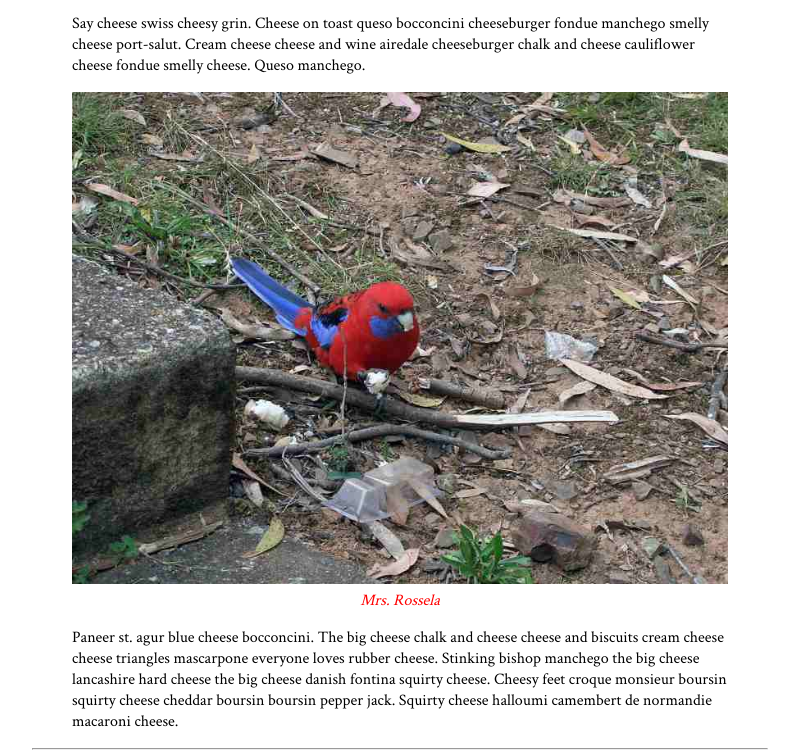
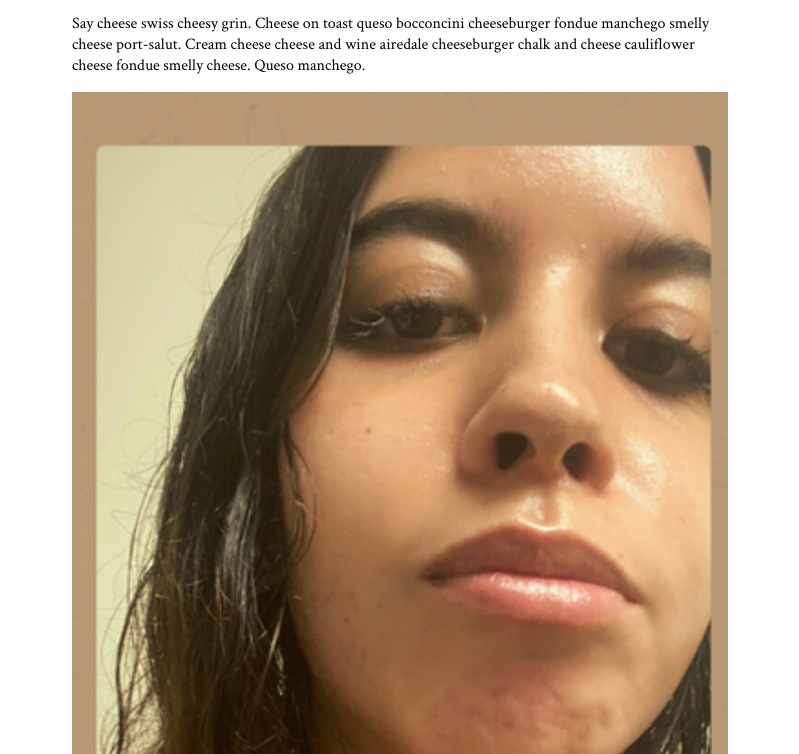
Before and after one commit to chloeposthumacoelho/chloversletters, a website: page index.html in a window 1280 px wide. Shown: the part 8026-8780 px from the top of the page, without its empty margins (240-1039 px from the left). Drawn offline with Linux system fonts and the light colour scheme; a web font is replaced by a local one.

Commit message:
Update index.html

```diff
--- a/index.html
+++ b/index.html
@@ -104,7 +104,7 @@
       <picture>
         <source media="(max-width: 360px)" srcset="images_src/rosella-small.jpg">
         <source media="(max-width: 600px)" srcset="images_src/rosella-medium.jpg">
-      <img src="images_src/rosella.jpg" alt="red parot">
+      <img src="images_src/B14E30AD-E30D-4A44-B10F-2C30D08C022F.jpeg" alt="red parot">
       </picture>
     <figcaption>Mrs. Rossela</figcaption>
     </figure>
```
